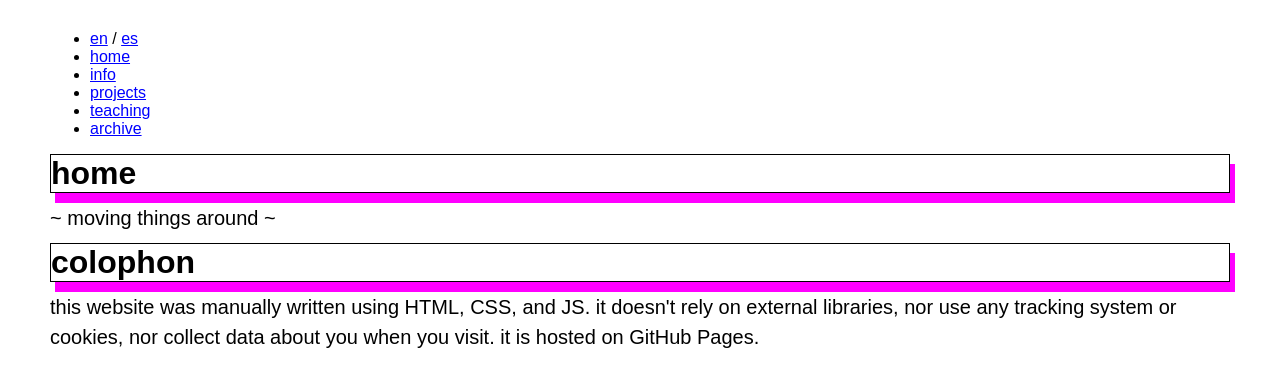
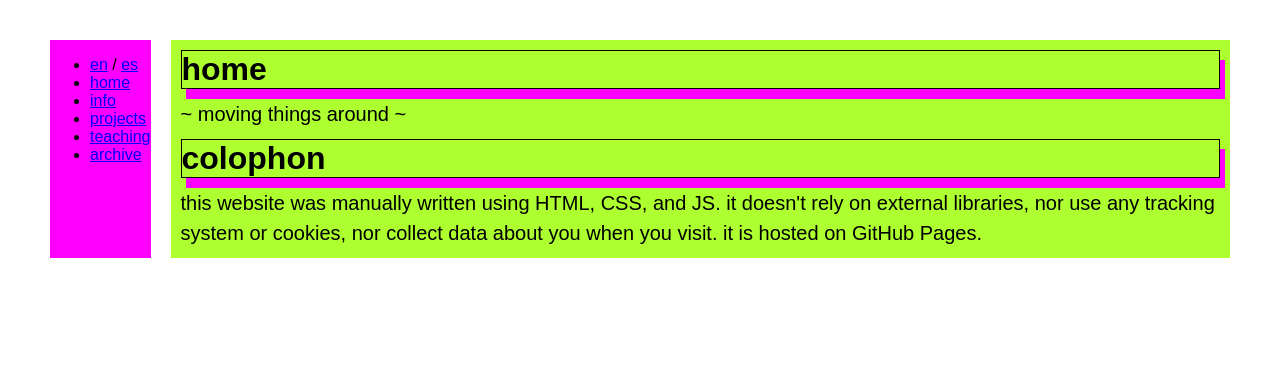
Before and after one commit to montoyamoraga/montoyamoraga.github.io, a plain HTML site: page index.html in a window 1280 px wide. Drawn offline with Linux system fonts and the light colour scheme.

Commit message:
mismo estilo para el resto de los subsitios

```diff
--- a/index.html
+++ b/index.html
@@ -16,8 +16,8 @@
     <link rel="stylesheet" type="text/css" href="/css/style.css" />
   </head>
   <body>
-    <div class="row">
-      <div class="column">
+    <div class="flex-container">
+      <div class="left">
         <nav class="navegacion">
           <ul>
             <li>
@@ -38,8 +38,8 @@
           </ul>
         </nav>
       </div>
-      <div class="contenedor" class="column">
-        <h1 class="cajita" data-i18n="home">placeholder</h1>
+      <div class="right">
+        <h1 class="cajita" data-i18n="home"></h1>
 
         <p>~ moving things around ~</p>
 
```
Also changed, not shown: info/index.html (+3 -3 lines), projects/index.html (+4 -4 lines).
